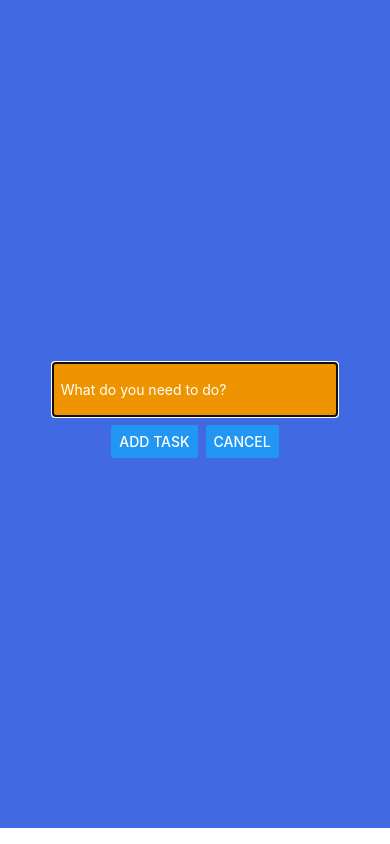
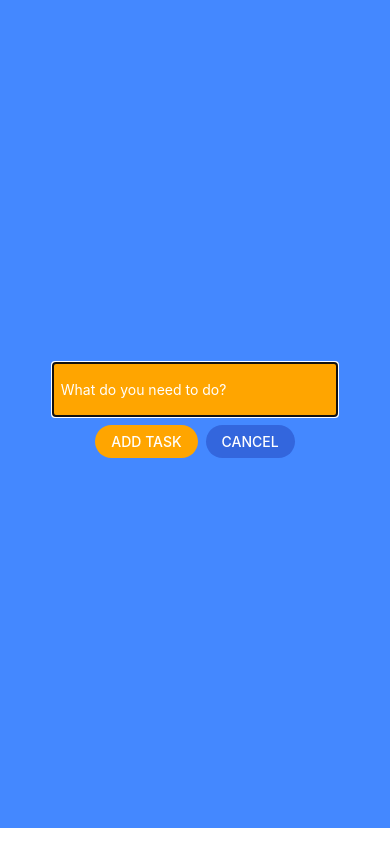
Before and after one commit to SpiderAndCat/reactNative_ToDoApp, a React Native app: screen / in a window 390 px wide. Both pictures are taken after a click on the button "ADD +". Built offline with nearby package versions, Linux system fonts and the light colour scheme.

Commit message:
TaskInput layout done

```diff
--- a/components/TaskInput.jsx
+++ b/components/TaskInput.jsx
@@ -21,11 +21,11 @@ function TaskInput(props) {
             <View style={styles.inputContainer}>
                 <TextInput value={enteredToDoTask} style={styles.textInput} placeholder='What do you need to do?' onChangeText={taskTextEnteredHandler}></TextInput>
                 <View style={styles.buttonContainer}>
-                    <View style={styles.buttonView}>
-                        <Button onPress={addTaskHandler} title='Add Task'/>
+                    <View style={styles.buttonViewAdd}>
+                        <Button onPress={addTaskHandler} title='Add Task' color='none'/>
                     </View>
-                    <View style={styles.buttonView}>
-                        <Button title='Cancel' onPress={props.onCancel}/>
+                    <View style={styles.buttonViewCancel}>
+                        <Button title='Cancel' onPress={props.onCancel} color='none'/>
                     </View>
 
                 </View>
@@ -44,7 +44,7 @@ const styles = StyleSheet.create({
         justifyContent: 'center',
         marginBottom: 16,
         padding: 16,
-        backgroundColor: '#4169E1'
+        backgroundColor: '#4488FF'
     },
       textInput: {
         maxHeight: 55,
@@ -53,15 +53,28 @@ const styles = StyleSheet.create({
         padding: 8,
         borderWidth: 1,
         borderColor: 'white',
-        backgroundColor: '#EE9400',
+        backgroundColor: '#FFA500',
         height: '100%'
       },
       buttonContainer: {
         flexDirection: 'row',
         margin: 8
       },
-      buttonView: {
-        marginHorizontal: 4
+      buttonViewAdd: {
+        marginHorizontal: 4,
+        paddingHorizontal: 8,
+
+        backgroundColor:"#FFA500",
+        borderRadius: 25,
+
+      },
+      buttonViewCancel: {
+        marginHorizontal: 4,
+        paddingHorizontal: 8,
+
+        backgroundColor:"#3366DD",
+        borderRadius: 25,
+
       },
   });
 
```
